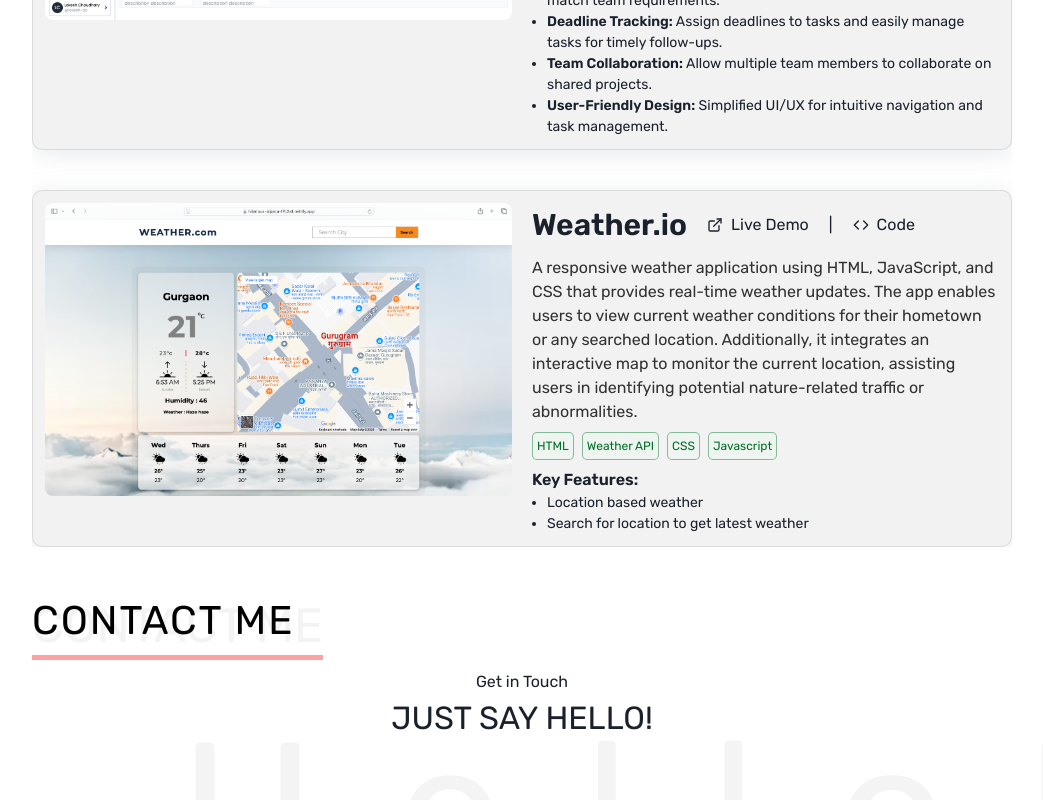
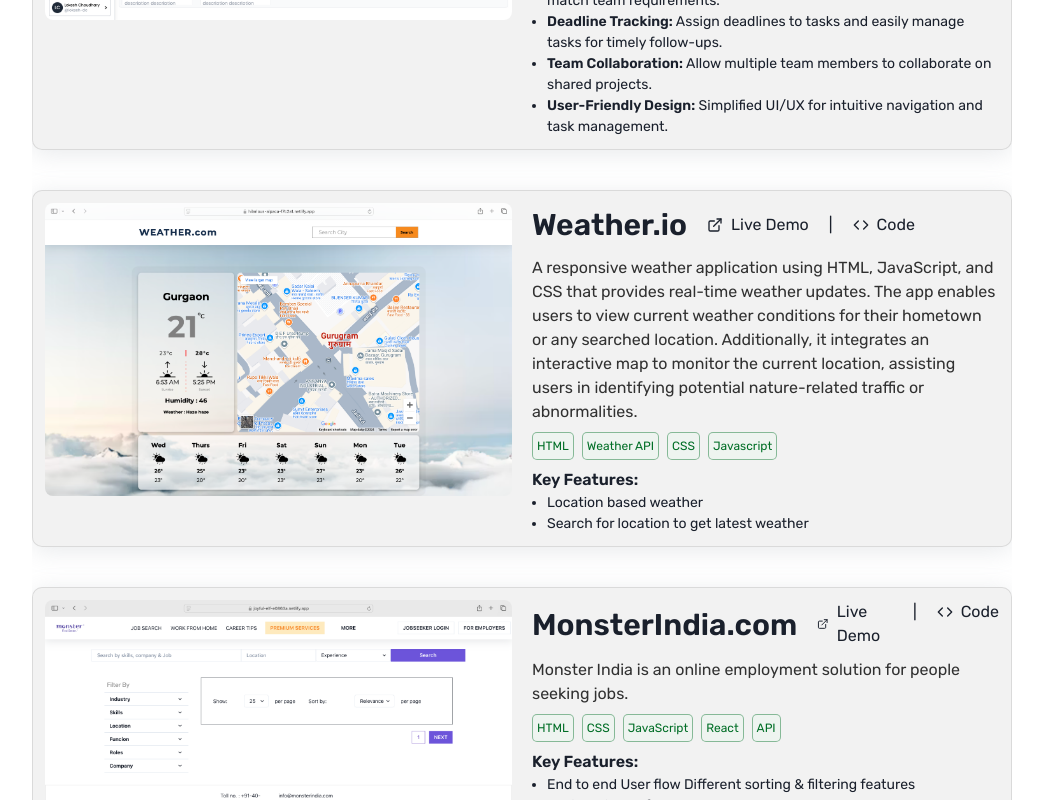
Before and after one commit to lokesh-dc/lokesh-dc.github.io, a React (Create React App) app: page / in a window 1280 px wide. Shown: the part 2000-2800 px from the top of the page, without its empty margins (118-1161 px from the left). Built offline with nearby package versions, Linux system fonts and the light colour scheme.

Commit message:
Projects : monster india clone

```diff
--- a/src/components/Navbar.jsx
+++ b/src/components/Navbar.jsx
@@ -44,9 +44,11 @@ export default function Navbar() {
 			bg="white"
 			zIndex="100"
 			boxShadow="rgba(0, 0, 0, 0.04) 0px 3px 5px"
-			width={"100%"}
+			minW={"100%"}
 		>
-			<Text id="logo">Lokesh-dc</Text>
+			<Text w={"100%"} id="logo">
+				Lokesh-dc
+			</Text>
 			<Grid
 				templateColumns={{
 					base: "1fr",
--- a/src/constants/work/index.js
+++ b/src/constants/work/index.js
@@ -1,7 +1,7 @@
 import onScreenMovieImage from "../../Resources/Mockups/StreamXplore/HomePage.png";
 import weatherIO from "../../Resources/Mockups/weather/weather_io.png";
 import organizeTodo from "../../Resources/Mockups/organize-todos/todo-app.png";
-
+import monsterIndiaProjectImage from "../../Resources/Mockups/monster/job-section.png";
 export const data = [
 	{
 		title: "StreamXplore",
@@ -49,4 +49,17 @@ export const data = [
 		deployedLink: "https://hilarious-alpaca-f7c2a1.netlify.app",
 		gitLink: "https://github.com/lokesh-dc/Weather-App",
 	},
+	{
+		title: "MonsterIndia.com",
+		src: "../Resources/Projects/monsterIndia.png",
+		desc: "Monster India is an online employment solution for people seeking jobs.",
+		tech: ["HTML", "CSS", "JavaScript", "React", "API"],
+		features: [
+			"End to end User flow Different sorting & filtering features",
+			"Login &Signup for users",
+		],
+		imgSrc: monsterIndiaProjectImage,
+		deployedLink: "https://joyful-elf-e0863a.netlify.app/",
+		gitLink: "https://github.com/lokesh-dc/Monser-India-Clone",
+	},
 ];
```
Also changed, not shown: src/App.js (+0 -8 lines), src/Resources/Mockups/monster/job-section.png (added).
